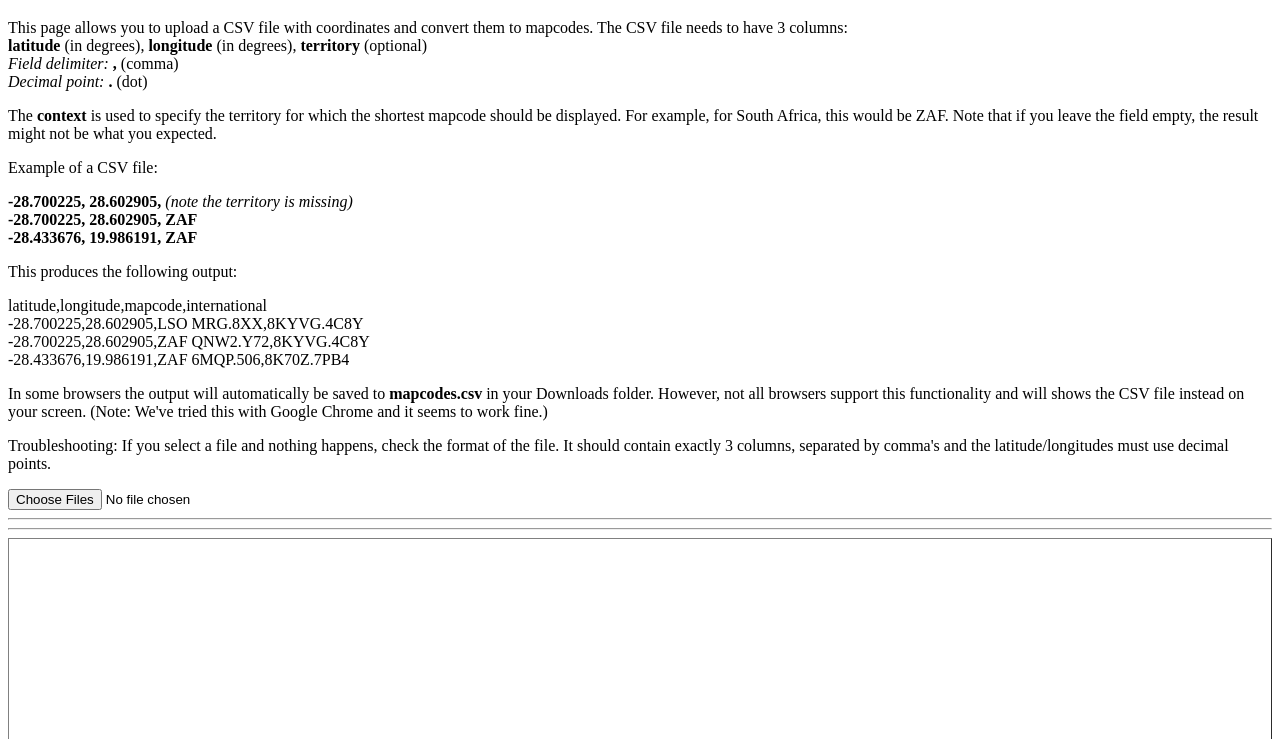
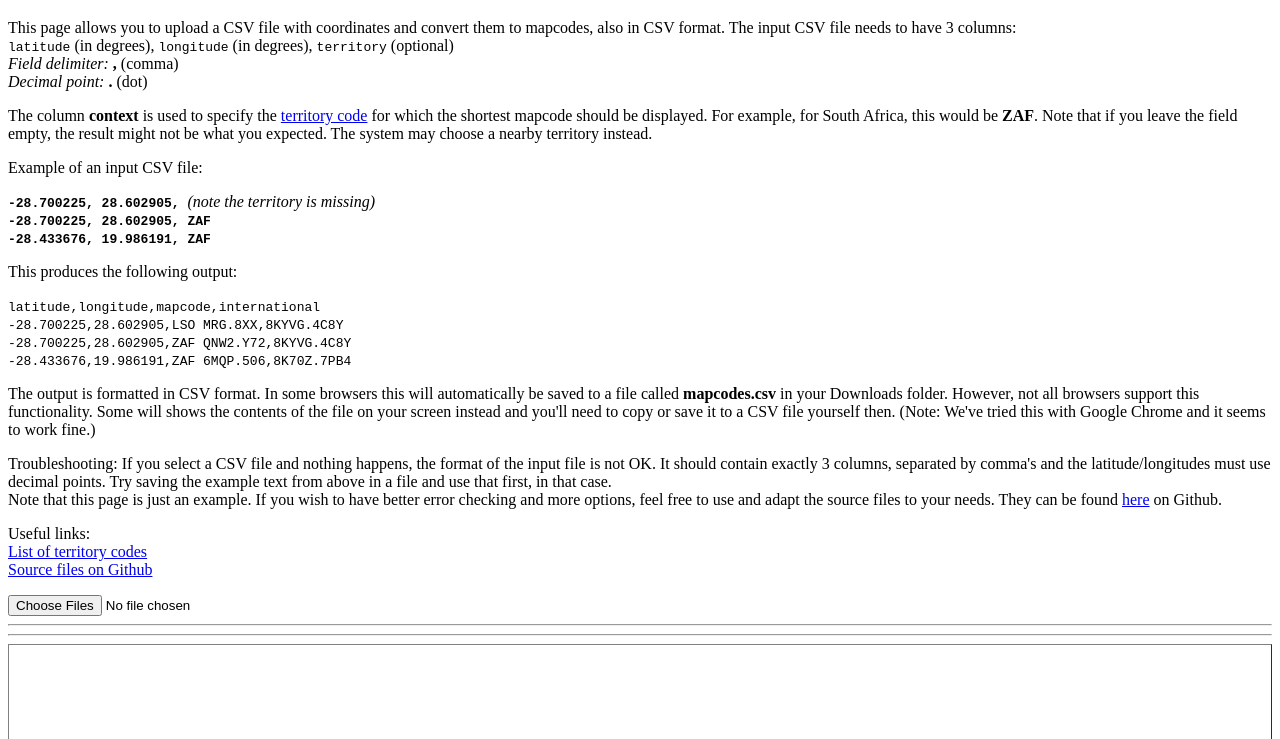
Before and after one commit to mapcode-foundation/mapcode-js, a plain HTML site: page csv/converter.html in a window 1280 px wide. Shown: the part 61-800 px from the top of the page. Drawn offline with nearby package versions, Linux system fonts and the light colour scheme; a script that the page names is missing.

Commit message:
Added help text and links

```diff
--- a/csv/converter.html
+++ b/csv/converter.html
@@ -26,37 +26,49 @@
 <h1>Simple Mapcode CSV Converter</h1>
 <p>
     This page allows you to upload a CSV file with coordinates and convert
-    them to mapcodes. The CSV file needs to have 3 columns:<br/>
-    <b>latitude</b> (in degrees), <b>longitude</b> (in degrees), <b>territory</b> (optional)<br/>
+    them to mapcodes, also in CSV format. The input CSV file needs to have 3 columns:<br/>
+    <tt>latitude</tt> (in degrees), <tt>longitude</tt> (in degrees), <tt>territory</tt> (optional)<br/>
     <i>Field delimiter:</i> <b>,</b> (comma)<br/>
     <i>Decimal point:</i> <b>.</b> (dot)<br/>
 </p>
 <p>
-    The <b>context</b> is used to specify the territory for which the shortest mapcode should be displayed.
-    For example, for South Africa, this would be ZAF. Note that if you leave the field empty, the result might
-    not be what you expected.
+    The column <b>context</b> is used to specify the
+    <a href="http://www.mapcode.com/isos.html">territory code</a> for which the shortest mapcode should be displayed.
+    For example, for South Africa, this would be <b>ZAF</b>. Note that if you leave the field empty, the result might
+    not be what you expected. The system may choose a nearby territory instead.
 </p>
-<p>Example of a CSV file:</p>
-<p>
-    <b>-28.700225, 28.602905, </b><i> (note the territory is missing)</i><br/>
+<p>Example of an input CSV file:</p>
+<p><tt>
+    <b>-28.700225, 28.602905, </b></tt><i> (note the territory is missing)</i><tt><br/>
     <b>-28.700225, 28.602905, ZAF</b><br/>
     <b>-28.433676, 19.986191, ZAF</b>
-</p>
+</tt></p>
 <p>This produces the following output:</p>
-<p>
+<p><tt>
     latitude,longitude,mapcode,international<br/>
     -28.700225,28.602905,LSO MRG.8XX,8KYVG.4C8Y<br/>
     -28.700225,28.602905,ZAF QNW2.Y72,8KYVG.4C8Y<br/>
     -28.433676,19.986191,ZAF 6MQP.506,8K70Z.7PB4
-</p>
+</tt></p>
 <p>
-    In some browsers the output will automatically be saved to <b>mapcodes.csv</b> in your Downloads folder.
-    However, not all browsers support this functionality and will shows the CSV file instead on your screen.
+    The output is formatted in CSV format. In some browsers this will automatically be saved to a file called
+    <b>mapcodes.csv</b> in your Downloads folder.
+    However, not all browsers support this functionality. Some will shows the contents of the file on your screen
+    instead and you'll need to copy or save it to a CSV file yourself then.
     (Note: We've tried this with Google Chrome and it seems to work fine.)
 </p>
 <p>
-    Troubleshooting: If you select a file and nothing happens, check the format of the file. It should contain exactly
-    3 columns, separated by comma's and the latitude/longitudes must use decimal points.
+    Troubleshooting: If you select a CSV file and nothing happens, the format of the input file is not OK.
+    It should contain exactly 3 columns, separated by comma's and the latitude/longitudes must use decimal points.
+    Try saving the example text from above in a file and use that first, in that case.<br/>
+    Note that this page is just an example. If you wish to have better error checking and more options, feel
+    free to use and adapt the source files to your needs.
+    They can be found <a href="https://github.com/mapcode-foundation/mapcode-js/tree/master/csv">here</a> on Github.
+</p>
+<p>
+    Useful links:<br/>
+    <a href="http://www.mapcode.com/isos.html">List of territory codes</a><br/>
+    <a href="https://github.com/mapcode-foundation/mapcode-js/tree/master/csv">Source files on Github</a>
 </p>
 
 <div id="inputs" class="clearfix">
```
